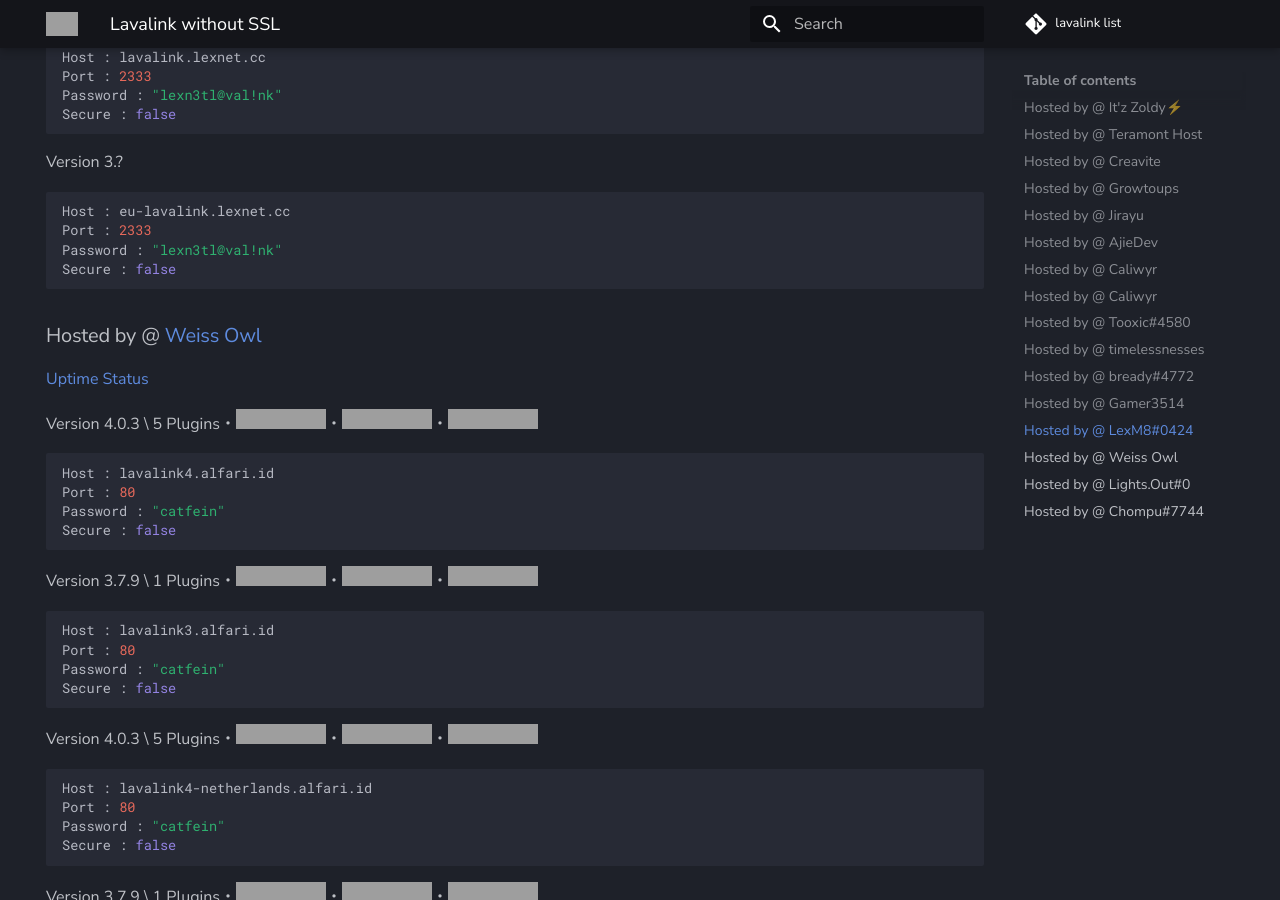
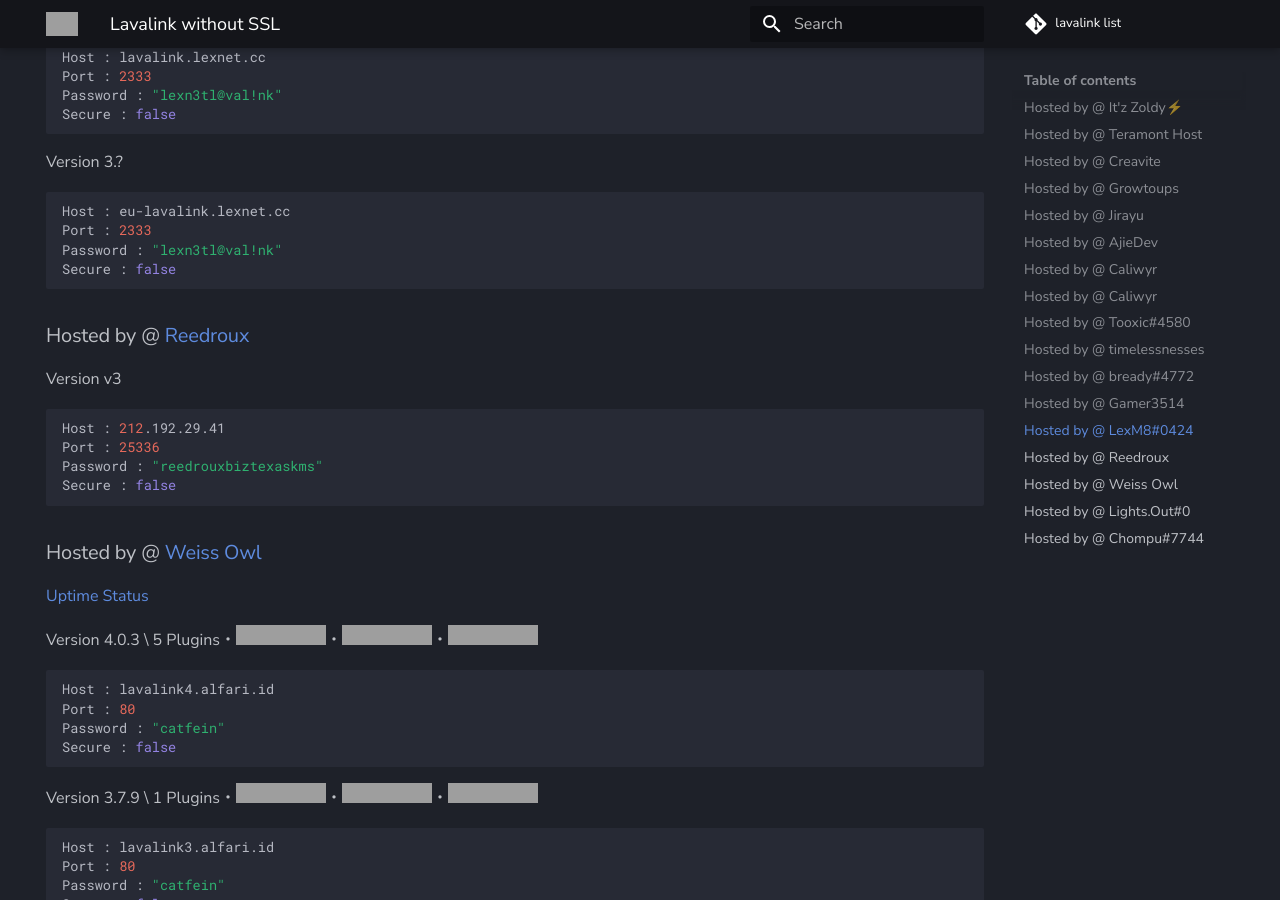
Before and after one commit to DarrenOfficial/lavalink-list, an MkDocs documentation site: the page built from docs/NoSSL/lavalink-without-ssl.md, in a window 1280 px wide and 900 px high, scrolled down 4083 px, cut to the strip 0-900 px from the top of the window. Built offline with MkDocs 1.6.1 and Material for MkDocs 9.7.7, drawn with Linux system fonts in a browser that asks for light colours; comment, search, counter and statistics services are not loaded; grey boxes are pictures that could not be loaded.

Commit message:
Update lavalink-without-ssl.md (#456)

````diff
--- a/docs/NoSSL/lavalink-without-ssl.md
+++ b/docs/NoSSL/lavalink-without-ssl.md
@@ -195,7 +195,14 @@ Port : 2333
 Password : "lexn3tl@val!nk"
 Secure : false
 ```
-
+### Hosted by @ [Reedroux](https://reedroux.biz)
+Version v3
+```bash
+Host : 212.192.29.41
+Port : 25336
+Password : "reedrouxbiztexaskms"
+Secure : false
+```
 ### Hosted by @ [Weiss Owl](https://discord.alfari.id)
 [Uptime Status](https://kuma.alfari.id)
 
````
